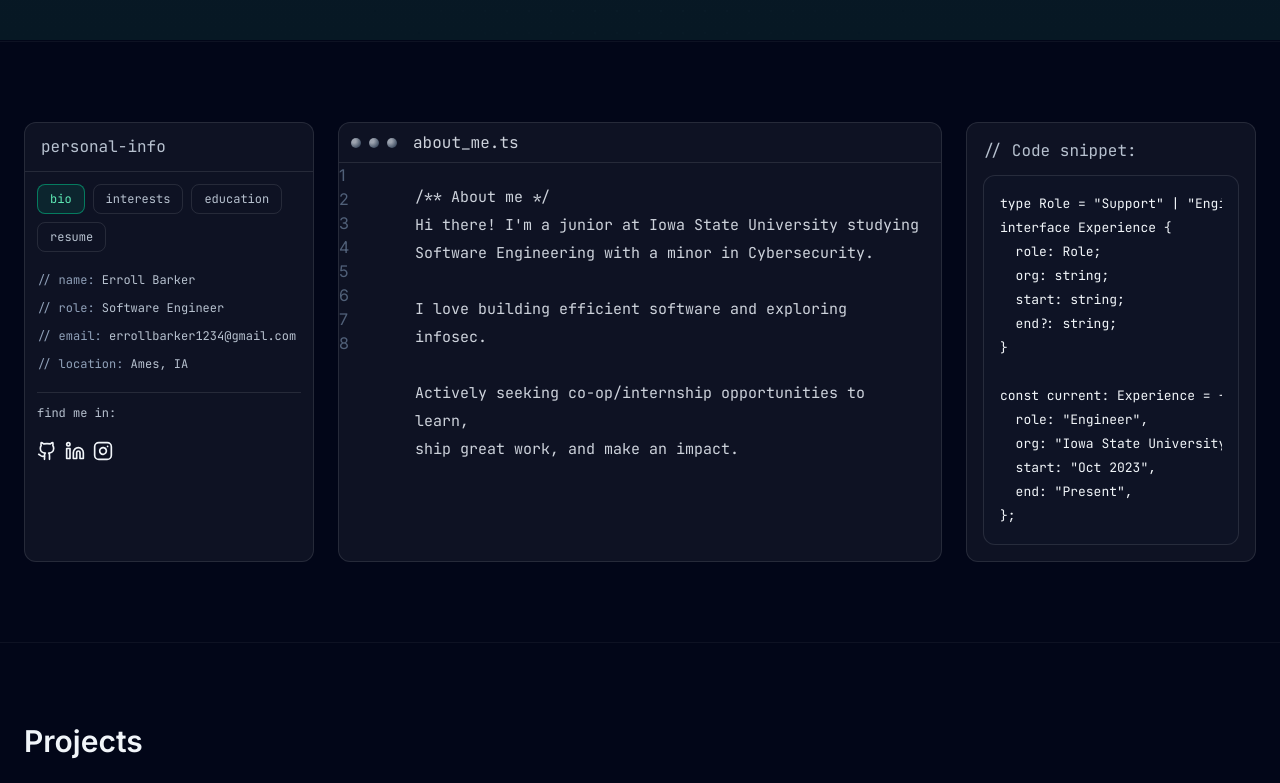
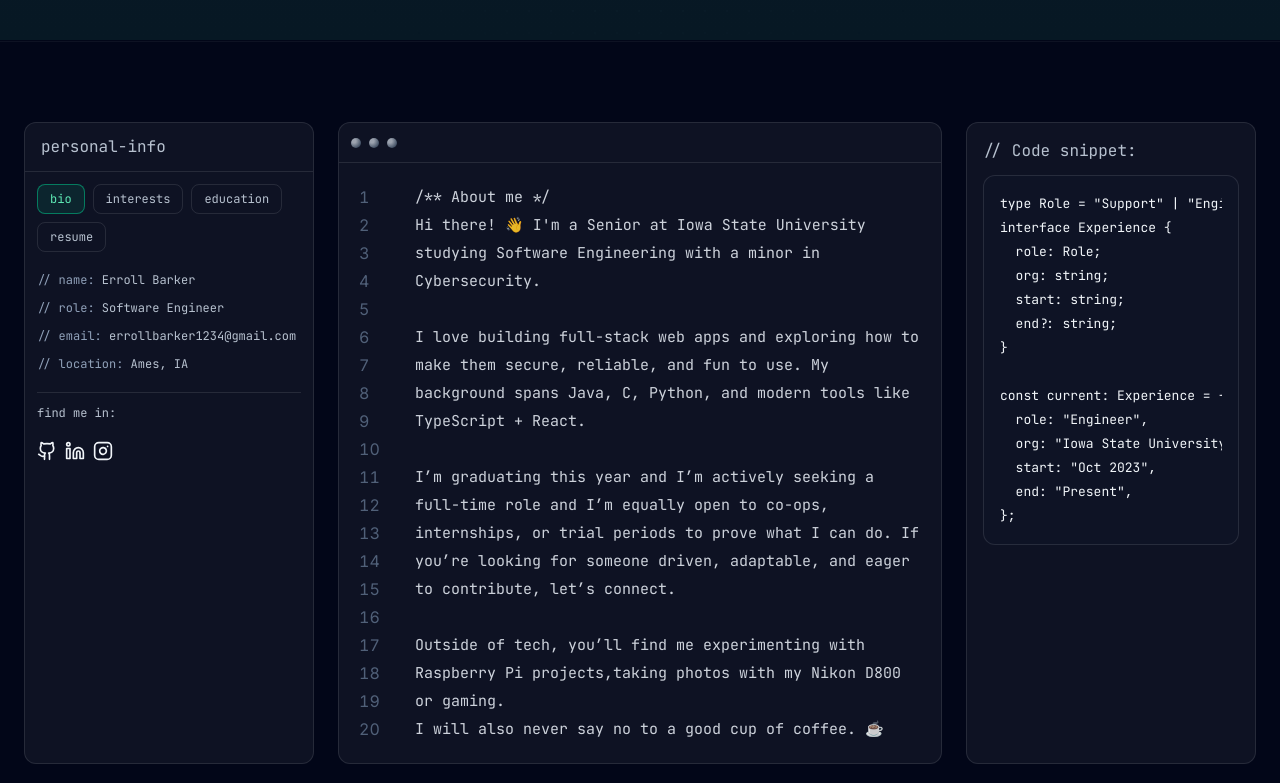
Before and after one commit to Jr24Future/jr24future.github.io, a React (Vite) app: page / in a window 1280 px wide. Shown: the part 760-1543 px from the top of the page. Built offline with nearby package versions, Linux system fonts and the light colour scheme.

Commit message:
fix some glitches in the about and resume section

```diff
--- a/src/components/About.tsx
+++ b/src/components/About.tsx
@@ -1,15 +1,30 @@
-import { useMemo, useState } from "react";
+import { useMemo, useState, useRef } from "react";
 import { about, site, resumeShort } from "../data";
-import { Github, Linkedin, Instagram, Link as LinkIcon, GraduationCap, BookOpen, Code2, Shield } from "lucide-react";
+import {
+  Github,
+  Linkedin,
+  Instagram,
+  Link as LinkIcon,
+  GraduationCap,
+  Code2,
+  Shield,
+  Cpu,
+  Terminal,
+  Server,
+  Camera,
+  Palette,
+  Boxes,
+} from "lucide-react";
+import useLineCount from "../lib/useLineCount";
 import { interestsNow, schools, resumeSkillsShort, resumeProjectLinks } from "../data";
 
 type TabKey = "bio" | "interests" | "education" | "resume";
 
 const TABS: { key: TabKey; label: string }[] = [
-  { key: "bio",        label: "bio" },
-  { key: "interests",  label: "interests" },
-  { key: "education",  label: "education" },
-  { key: "resume",     label: "resume" },
+  { key: "bio", label: "bio" },
+  { key: "interests", label: "interests" },
+  { key: "education", label: "education" },
+  { key: "resume", label: "resume" },
 ];
 
 export default function About() {
@@ -17,21 +32,29 @@ export default function About() {
 
   const editorLines = useMemo(() => {
     if (tab === "bio") return about.bio;
-    if (tab === "interests") return ["/** interests */", ...about.interests.map(t => `- ${t}`)];
+    if (tab === "interests") return ["/** interests */", ...about.interests.map((t) => `- ${t}`)];
     if (tab === "education")
-      return ["/** education */", ...about.education.map(e => `- ${e.school} — ${e.degree} (${e.when})`)];
+      return [
+        "/** education */",
+        ...about.education.map((e) => `- ${e.school} — ${e.degree} (${e.when})`),
+      ];
     // resume (short)
     const lines: string[] = [];
     lines.push("/** resume (short) */", "", "// summary");
-    resumeShort.summary.forEach(s => lines.push(s));
+    resumeShort.summary.forEach((s) => lines.push(s));
     lines.push("", "// experience");
-    resumeShort.experience.forEach(x => {
+    resumeShort.experience.forEach((x) => {
       lines.push(`- ${x.role} @ ${x.org} (${x.when})`);
-      x.points.forEach(p => lines.push(`  • ${p}`));
+      x.points.forEach((p) => lines.push(`  • ${p}`));
     });
-    lines.push("", "// skills", resumeShort.skills.join(", "), "", '// see full → /resume');
+    lines.push("", "// skills", resumeShort.skills.join(", "), "", "// see full → /resume");
     return lines;
   }, [tab]);
+
+const gridRef = useRef<HTMLDivElement>(null);
+const preRef  = useRef<HTMLPreElement>(null);
+const codeText = useMemo(() => editorLines.join("\n"), [editorLines]);
+const visualLines = useLineCount(preRef, [codeText], gridRef);
 
   return (
     <section id="about" className="wrap py-20 border-t border-white/5">
@@ -55,7 +78,7 @@ export default function About() {
                     "px-3 py-1.5 rounded-lg border text-xs transition",
                     tab === key
                       ? "border-emerald-400/50 bg-emerald-400/10 text-emerald-300"
-                      : "border-white/10 hover:bg-white/10"
+                      : "border-white/10 hover:bg-white/10",
                   ].join(" ")}
                   aria-current={tab === key ? "page" : undefined}
                 >
@@ -70,24 +93,50 @@ export default function About() {
               {tab === "bio" && (
                 <>
                   <div className="space-y-1">
-                    <div><span className="text-slate-400">// name:</span> {site.name}</div>
-                    <div><span className="text-slate-400">// role:</span> {site.role}</div>
-                    <div><span className="text-slate-400">// email:</span> {site.email}</div>
-                    <div><span className="text-slate-400">// location:</span> {site.location}</div>
+                    <div>
+                      <span className="text-slate-400">// name:</span> {site.name}
+                    </div>
+                    <div>
+                      <span className="text-slate-400">// role:</span> {site.role}
+                    </div>
+                    <div>
+                      <span className="text-slate-400">// email:</span> {site.email}
+                    </div>
+                    <div>
+                      <span className="text-slate-400">// location:</span> {site.location}
+                    </div>
                   </div>
 
                   <hr className="border-white/10 my-2" />
 
                   <div>find me in:</div>
                   <div className="mt-2 flex gap-2 text-slate-100">
-                    <a className="icon-btn hover:text-green-500" href={site.github} target="_blank" rel="noreferrer noopener" aria-label="GitHub">
+                    <a
+                      className="icon-btn hover:text-green-500"
+                      href={site.github}
+                      target="_blank"
+                      rel="noreferrer noopener"
+                      aria-label="GitHub"
+                    >
                       <Github className="w-5 h-5" />
                     </a>
-                    <a className="icon-btn hover:text-blue-500" href={site.linkedin} target="_blank" rel="noreferrer noopener" aria-label="LinkedIn">
+                    <a
+                      className="icon-btn hover:text-blue-500"
+                      href={site.linkedin}
+                      target="_blank"
+                      rel="noreferrer noopener"
+                      aria-label="LinkedIn"
+                    >
                       <Linkedin className="w-5 h-5" />
                     </a>
                     {site.instagram && (
-                      <a className="icon-btn hover:text-pink-500" href={site.instagram} target="_blank" rel="noreferrer noopener" aria-label="Instagram">
+                      <a
+                        className="icon-btn hover:text-pink-500"
+                        href={site.instagram}
+                        target="_blank"
+                        rel="noreferrer noopener"
+                        aria-label="Instagram"
+                      >
                         <Instagram className="w-5 h-5" />
                       </a>
                     )}
@@ -99,23 +148,44 @@ export default function About() {
               {tab === "interests" && (
                 <>
                   <div className="text-slate-400">// currently into:</div>
-                  <div className="mt-2 grid grid-cols-1 gap-2">
-                    {interestsNow.map((it) => (
+                  <div className="mt-2 grid grid-cols-1 sm:grid-cols-2 gap-2">
+                    {interestsNow.map((it) => {
+                      const L = it.label.toLowerCase();
+                      let Icon = Code2;
+
+                      if (L.includes("typescript")) Icon = Code2;
+                      else if (L.includes("react")) Icon = Code2;
+                      else if (L.includes("cyber") || L.includes("cve")) Icon = Shield;
+                      else if (L.includes("deepseek")) Icon = Cpu;
+                      else if (L.includes("shell") || L.includes(".sh") || L.includes("auto"))
+                        Icon = Terminal;
+                      else if (L.includes("raspberry") || L.includes("embedded")) Icon = Cpu;
+                      else if (L.includes("fusion") || L.includes("3d")) Icon = Boxes;
+                      else if (
+                        L.includes("homelab") ||
+                        L.includes("firewall") ||
+                        L.includes("dns") ||
+                        L.includes("ports")
+                      )
+                        Icon = Server;
+                      else if (L.includes("nikon") || L.includes("photo")) Icon = Camera;
+                      else if (L.includes("lightroom") || L.includes("editing")) Icon = Palette;
+
+                      return (
                         <a
                           key={it.label}
                           href={it.href}
                           target="_blank"
                           rel="noreferrer noopener"
                           className="flex items-center gap-2 px-2 py-1.5 rounded-lg border border-white/10 hover:bg-white/10"
+                          title={it.label}
                         >
-                        {it.label.includes("TypeScript") && <Code2 className="w-4 h-4 text-sky-300" />}
-                        {it.label.includes("React") && <Code2 className="w-4 h-4 text-cyan-300" />}
-                        {it.label.includes("Canvas") && <BookOpen className="w-4 h-4 text-emerald-300" />}
-                        {it.label.includes("Security") && <Shield className="w-4 h-4 text-emerald-300" />}
+                          <Icon className="w-4 h-4 text-emerald-300" />
                           <span>{it.label}</span>
                           <LinkIcon className="ml-auto w-3.5 h-3.5 opacity-60" />
                         </a>
-                    ))}
+                      );
+                    })}
                   </div>
                 </>
               )}
@@ -147,7 +217,12 @@ export default function About() {
                   <div className="text-slate-400">// skills</div>
                   <div className="mt-2 flex flex-wrap gap-2">
                     {resumeSkillsShort.map((sk) => (
-                      <span key={sk} className="px-2 py-1 rounded-lg border border-white/10 bg-white/5">{sk}</span>
+                      <span
+                        key={sk}
+                        className="px-2 py-1 rounded-lg border border-white/10 bg-white/5"
+                      >
+                        {sk}
+                      </span>
                     ))}
                   </div>
 
@@ -166,7 +241,9 @@ export default function About() {
                   </div>
 
                   <div className="pt-3">
-                    <a href="#/resume" className="btn-primary">see full version of resume</a>
+                    <a href="#/resume" onClick={() => window.scrollTo(0, 0)} className="btn-primary">
+                      see full version of resume
+                    </a>
                   </div>
                 </>
               )}
@@ -175,38 +252,35 @@ export default function About() {
         </aside>
 
         {/* MIDDLE: editor */}
-        <section className="lg:col-span-6 rounded-xl border border-white/10 bg-white/5 overflow-hidden">
+        <section ref={gridRef} className="lg:col-span-6 rounded-xl border border-white/10 bg-white/5 overflow-hidden">
   <div className="flex items-center gap-2 px-3 h-10 border-b border-white/10">
     <span className="tab-dot"></span>
     <span className="tab-dot"></span>
     <span className="tab-dot"></span>
-            <span className="ml-2 font-mono text-slate-200/90">
-              {tab === "bio" ? "about_me.ts"
-                : tab === "interests" ? "interests.md"
-                : tab === "education" ? "education.md"
-                : "resume.ts"}
-            </span>
+    <span className="ml-2 font-mono text-slate-200/90">{/* filename */}</span>
   </div>
 
-          <div className="grid grid-cols-[56px_1fr]">
+  <div className="grid grid-cols-[56px_1fr] p-5 gap-0">
     <ol className="editor-lines text-slate-500/80">
-              {editorLines.map((_, i) => <li key={i} />)}
+      {Array.from({ length: visualLines }).map((_, i) => (
+        <li key={i} className="leading-7 tabular-nums">{i + 1}</li>
+      ))}
     </ol>
-            <div className="p-5">
-              <pre className="editor-code font-mono text-slate-200/90 text-[15px] leading-7 whitespace-pre-wrap">
-                {editorLines.join("\n")}
+    <pre
+      ref={preRef}
+      className="editor-code font-mono text-slate-200/90 text-[15px] leading-7 whitespace-pre-wrap m-0"
+    >
+      {codeText}
     </pre>
-              {/* If you prefer the CTA here instead, move it from the left card */}
-            </div>
   </div>
 </section>
+
 
         {/* RIGHT: code snippet card */}
         <aside className="lg:col-span-3 rounded-xl border border-white/10 bg-white/5 p-4">
           <p className="font-mono text-slate-300/90">// Code snippet:</p>
           <div className="mt-3 p-4 rounded-xl border border-white/10 bg-slate-900/40">
-            <pre className="font-mono text-[13px] leading-6 overflow-x-auto">
-{`type Role = "Support" | "Engineer";
+            <pre className="font-mono text-[13px] leading-6 overflow-x-auto">{`type Role = "Support" | "Engineer";
 interface Experience {
   role: Role;
   org: string;
@@ -219,8 +293,7 @@ const current: Experience = {
   org: "Iowa State University",
   start: "Oct 2023",
   end: "Present",
-};`}
-            </pre>
+};`}</pre>
           </div>
         </aside>
       </div>
--- a/src/data.ts
+++ b/src/data.ts
@@ -12,12 +12,18 @@ export const site = {
 };
 
 export const interestsNow = [
-  { label: "TypeScript", href: "https://www.typescriptlang.org/" },
-  { label: "React",      href: "https://react.dev/" },
-  { label: "Canvas API", href: "https://developer.mozilla.org/en-US/docs/Web/API/Canvas_API" },
-  { label: "Security",   href: "https://owasp.org/" },
+  { label: "TypeScript",                      href: "https://www.typescriptlang.org/" },
+  { label: "React",                           href: "https://react.dev/" },
+  { label: "Cybersecurity (CVE)",             href: "https://www.cve.org/" },
+  { label: "DeepSeek R1",                     href: "https://deepseek.com/" },
+  { label: "Shell scripting (.sh)",           href: "https://www.gnu.org/software/bash/manual/bash.html" },
+  { label: "macOS automation",                href: "https://ss64.com/osx/" },
+  { label: "Raspberry Pi • embedded",         href: "https://www.raspberrypi.com/documentation/" },
+  { label: "Fusion 360 • 3D printing",        href: "https://www.autodesk.com/products/fusion-360" },
+  { label: "Homelab: DNS / firewall",         href: "https://www.netgate.com/blog/open-source-firewalls" },
+  { label: "Nikon D800 photography",          href: "https://www.nikonusa.com/en/nikon-products/product-archive/dslr-cameras/d800.html" },
+  { label: "Editing in Lightroom",            href: "https://www.adobe.com/products/photoshop-lightroom.html" },
 ];
-
 export const schools = [
   {
     name: "Iowa State University",
@@ -28,6 +34,11 @@ export const schools = [
     name: "Sigourney Jr-Sr High School",
     url: "https://www.sigourneyschools.com/",
     note: "High School Diploma",
+  },
+  {
+    name: "Mavi Teknik Lisesi",
+    url: "https://pancarosb.k12.tr/tr/",
+    note: "technical high school learned Mechatronics",
   },
 ];
 
@@ -43,15 +54,16 @@ export const resumeProjectLinks = [
 ];
 
 export const about = {
-  bio: [
-    "/** About me */",
-    "Hi there! I'm a junior at Iowa State University studying",
-    "Software Engineering with a minor in Cybersecurity.",
+ bio: [
+ "/** About me */",
+    "Hi there! 👋 I'm a Senior at Iowa State University studying Software Engineering with a minor in Cybersecurity.",
     "",
-    "I love building efficient software and exploring infosec.",
+    "I love building full-stack web apps and exploring how to make them secure, reliable, and fun to use. My background spans Java, C, Python, and modern tools like TypeScript + React.",
     "",
-    "Actively seeking co-op/internship opportunities to learn,",
-    "ship great work, and make an impact.",
+    "I’m graduating this year and I’m actively seeking a full-time role and I’m equally open to co-ops, internships, or trial periods to prove what I can do. If you’re looking for someone driven, adaptable, and eager to contribute, let’s connect.",
+    "",
+    "Outside of tech, you’ll find me experimenting with Raspberry Pi projects,taking photos with my Nikon D800 or gaming.",
+    "I will also never say no to a good cup of coffee. ☕️",
   ],
   interests: [
     "TypeScript · React · Vite",
--- a/src/index.css
+++ b/src/index.css
@@ -249,9 +249,8 @@ body::after{
 }
 .cursor-none * { cursor: none !important; }
 
-.editor-lines { counter-reset: line; }
-.editor-lines li { counter-increment: line; }
-.editor-lines li::before { content: counter(line); }
+:root { --editor-top-adjust: 0px; }    /* tweak to 1px if needed */
+.editor-lines { margin-top: var(--editor-top-adjust); }
 
 .tab-dot { display:inline-block; width:10px; height:10px; border-radius:9999px;
   background: radial-gradient(circle at 30% 30%, #9ca3af 20%, #475569 70%, transparent 100%); }
--- /dev/null
+++ b/src/lib/useLineCount.ts
@@ -0,0 +1,114 @@
+import { useEffect, useState } from "react";
+
+/**
+ * Counts wrapped lines by cloning the <pre> into a hidden "ghost" <pre>
+ * with the same width & font. Uses scrollHeight / lineHeight so the grid
+ * column height can't lock the value. Tracks increases AND decreases.
+ */
+export default function useLineCount<T extends HTMLElement>(
+  ref: React.RefObject<T | null>,
+  deps: any[] = [],
+  containerRef?: React.RefObject<HTMLElement | null>
+) {
+  const [count, setCount] = useState(0);
+
+  useEffect(() => {
+    const el = ref.current;
+    if (!el) return;
+
+    let raf = 0;
+
+    const measure = () => {
+      if (!el) return 1;
+
+      const rect = el.getBoundingClientRect();
+      const width = Math.max(0, rect.width);
+      const cs = getComputedStyle(el);
+
+      // Build a hidden clone with identical text metrics.
+      const ghost = document.createElement("pre");
+      ghost.textContent = el.textContent || "";
+
+      Object.assign(ghost.style, {
+        position: "absolute",
+        left: "-99999px",
+        top: "0",
+        visibility: "hidden",
+        pointerEvents: "none",
+        whiteSpace: "pre-wrap",
+        width: `${width}px`,
+        // copy critical text metrics
+        fontFamily: cs.fontFamily,
+        fontSize: cs.fontSize,
+        fontStyle: cs.fontStyle,
+        fontWeight: cs.fontWeight as any,
+        lineHeight: cs.lineHeight,
+        letterSpacing: cs.letterSpacing,
+        wordBreak: cs.wordBreak,
+        overflowWrap: (cs as any).overflowWrap || (cs as any).wordWrap || "break-word",
+        tabSize: (cs as any).tabSize || "4",
+      });
+
+      document.body.appendChild(ghost);
+
+      let lh = parseFloat(cs.lineHeight);
+      if (!lh || Number.isNaN(lh)) {
+        const fs = parseFloat(cs.fontSize || "16");
+        lh = fs * 1.5;
+      }
+
+      const lines = Math.max(1, Math.round(ghost.scrollHeight / lh));
+      document.body.removeChild(ghost);
+      return lines;
+    };
+
+    const compute = () => {
+      if (raf) cancelAnimationFrame(raf);
+      raf = requestAnimationFrame(() => {
+        const lines = measure();
+        setCount((prev) => (prev !== lines ? lines : prev));
+      });
+    };
+
+    // initial + small retry (fonts/animations settling)
+    compute();
+    const t1 = setTimeout(compute, 60);
+
+    // Observe size of the element and (optionally) its container
+    const roEl = new ResizeObserver(compute);
+    roEl.observe(el);
+
+    let roContainer: ResizeObserver | null = null;
+    if (containerRef?.current) {
+      roContainer = new ResizeObserver(compute);
+      roContainer.observe(containerRef.current);
+    }
+
+    // Window & orientation
+    const onResize = () => compute();
+    window.addEventListener("resize", onResize);
+    window.addEventListener("orientationchange", onResize);
+
+    // Font metrics readiness
+    if ((document as any).fonts?.ready) {
+      (document as any).fonts.ready.then(compute).catch(() => {});
+    }
+
+    // Content changes inside the <pre>
+    const mo = new MutationObserver(compute);
+    mo.observe(el, { childList: true, characterData: true, subtree: true });
+
+    return () => {
+      if (raf) cancelAnimationFrame(raf);
+      clearTimeout(t1);
+      roEl.disconnect();
+      roContainer?.disconnect();
+      mo.disconnect();
+      window.removeEventListener("resize", onResize);
+      window.removeEventListener("orientationchange", onResize);
+    };
+    // eslint-disable-next-line react-hooks/exhaustive-deps
+  }, deps);
+
+  return count;
+}
--- a/src/main.tsx
+++ b/src/main.tsx
@@ -2,7 +2,7 @@ import { StrictMode } from "react";
 import { createRoot } from "react-dom/client";
 import { HashRouter, Routes, Route } from "react-router-dom";
 import App from "./App";
-import ResumePage from "./components/ResumePage"; // or ./pages/ResumePage
+import ResumePage from "./components/ResumePage";
 import "./index.css";
 
 createRoot(document.getElementById("root")!).render(
```
Also changed, not shown: 1 other file (tests, documents, lock files or other folders). Lines whose indentation alone changed are shown as unchanged.
